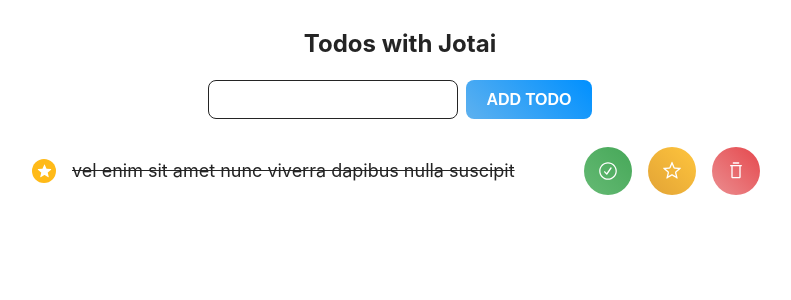
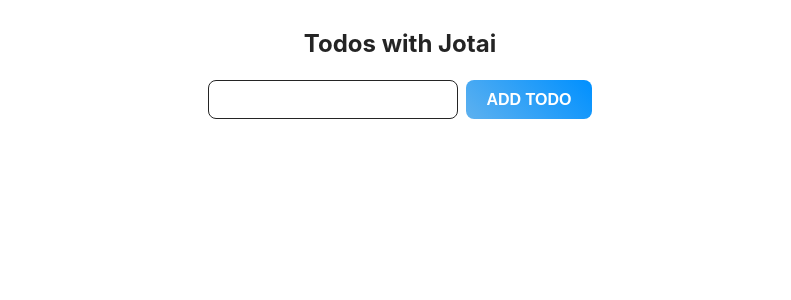
Before and after one commit to jeantivan/todo-with-jotai, a React (Vite) app: page / in a window 1280 px wide. Shown: the top 300 px of the page, without its empty margins (240-1031 px from the left). Built offline with nearby package versions, Linux system fonts and the light colour scheme.

Commit message:
CHANGE: AppContainer y Title en archivos separados

```diff
--- a/src/App.tsx
+++ b/src/App.tsx
@@ -2,30 +2,9 @@
 import globalStyles from "./globalStyles";
 import TodosContainer from "./components/TodosContainer";
 import AddTodo from "./components/AddTodo";
-import Button from "./components/Button";
 import Todo from "./components/Todo";
-
-const AppContainer = styled("main", {
-  minWidth: "100%",
-  minHeight: "100vh",
-  display: "flex",
-  flexDirection: "column",
-  padding: "32px 0",
-});
-
-const Title = styled("h1", {
-  fontSize: "1.5rem",
-  fontWeight: 700,
-  marginBottom: 24,
-  margin: "0 auto",
-});
-
-const fakeTodo = {
-  id: "48e5904e-8023-4a39-8b5c-6b9d5d11a59e",
-  todo: "vel enim sit amet nunc viverra dapibus nulla suscipit",
-  isCompleted: true,
-  isUrgent: true,
-};
+import AppContainer from "./components/AppContainer";
+import Title from "./components/Title";
 
 function App() {
   globalStyles();
@@ -35,12 +14,12 @@
       <Title>Todos with Jotai</Title>
       <TodosContainer>
         <AddTodo addTodo={() => {}} />
-        <Todo
+        {/* <Todo
           {...fakeTodo}
           completeTodo={(id: string) => {}}
           toggleUrgentTodo={(id: string) => {}}
           deleteTodo={(id: string) => {}}
-        />
+        /> */}
       </TodosContainer>
     </AppContainer>
   );
--- /dev/null
+++ b/src/components/AppContainer.tsx
@@ -0,0 +1,11 @@
+import { styled } from "@stitches/react";
+
+const AppContainer = styled("main", {
+  minWidth: "100%",
+  minHeight: "100vh",
+  display: "flex",
+  flexDirection: "column",
+  padding: "32px 0",
+});
+
+export default AppContainer;
--- /dev/null
+++ b/src/components/Title.tsx
@@ -0,0 +1,10 @@
+import { styled } from "@stitches/react";
+
+const Title = styled("h1", {
+  fontSize: "1.5rem",
+  fontWeight: 700,
+  marginBottom: 24,
+  margin: "0 auto",
+});
+
+export default Title;
```
